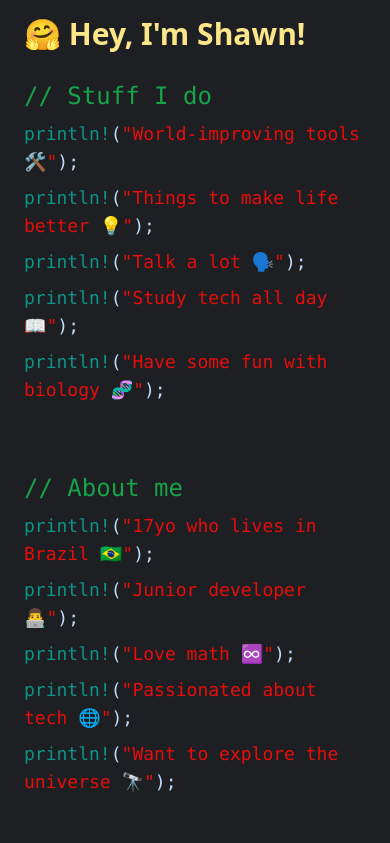
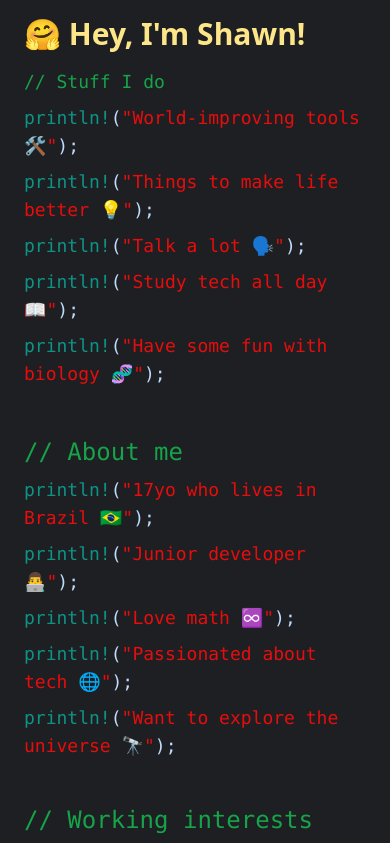
Before and after one commit to ShawnNectar/portfolio-v1, a Vue app: page / in a window 390 px wide. Shown: the top 843 px of the page. Built offline with nearby package versions, Linux system fonts and the light colour scheme.

Commit message:
[Minor] 5 test mobile prodc

```diff
--- a/src/components/StuffIDo.vue
+++ b/src/components/StuffIDo.vue
@@ -3,8 +3,8 @@
 </script>
 
 <template>
-    <div class="font-mono text-lg md:text-2xl text-blue-200 pt-5 pb-5">
-        <h1 class="text-2xl md:py-5 text-green-600 font-mono pb-2">// Stuff I do</h1>
+    <div class="text-lg md:text-2xl text-blue-200 font-mono">
+        <h1 class="text-green-600 py-2 md:py-5">// Stuff I do</h1>
         <ul class="list-none pl-0">
             <li class="pb-2">
                 <span class="text-teal-600">println!</span>(<span style="color: #e70d0d;">"World-improving tools 🛠️"</span>);
```
